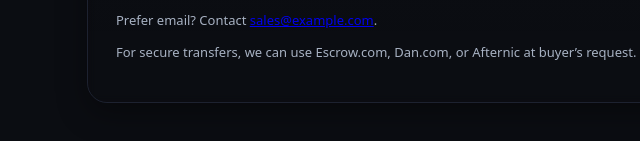
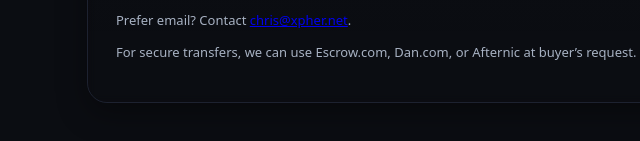
Before and after one commit to chrisbcuk/wildescom, a plain HTML site: page index.html in a window 1280 px wide. Shown: the part 655-796 px from the top of the page, 173-813 px from the left. Drawn offline with Linux system fonts and the light colour scheme.

Commit message:
Update index.html

```diff
--- a/index.html
+++ b/index.html
@@ -141,7 +141,7 @@
         </div>
       </form>
 
-      <p class="footer">Prefer email? Contact <a id="mailto" href="mailto:sales@example.com?subject=Offer%20for%20your-domain.tld">sales@example.com</a>.</p>
+      <p class="footer">Prefer email? Contact <a id="mailto" href="mailto:chris@xpher.net">chris@xpher.net</a>.</p>
       <p class="footer">For secure transfers, we can use Escrow.com, Dan.com, or Afternic at buyer’s request.</p>
     </div>
   </main>
@@ -152,7 +152,7 @@
     document.getElementById('domainSpan').textContent = host;
     document.getElementById('domainField').value = host;
     const mail = document.getElementById('mailto');
-    const to = 'sales@example.com'; // TODO: change to your email
+    const to = 'chris@xpher.net'; // TODO: change to your email
     mail.href = `mailto:${to}?subject=${encodeURIComponent('Offer for ' + host)}`;
   </script>
 </body>
```
